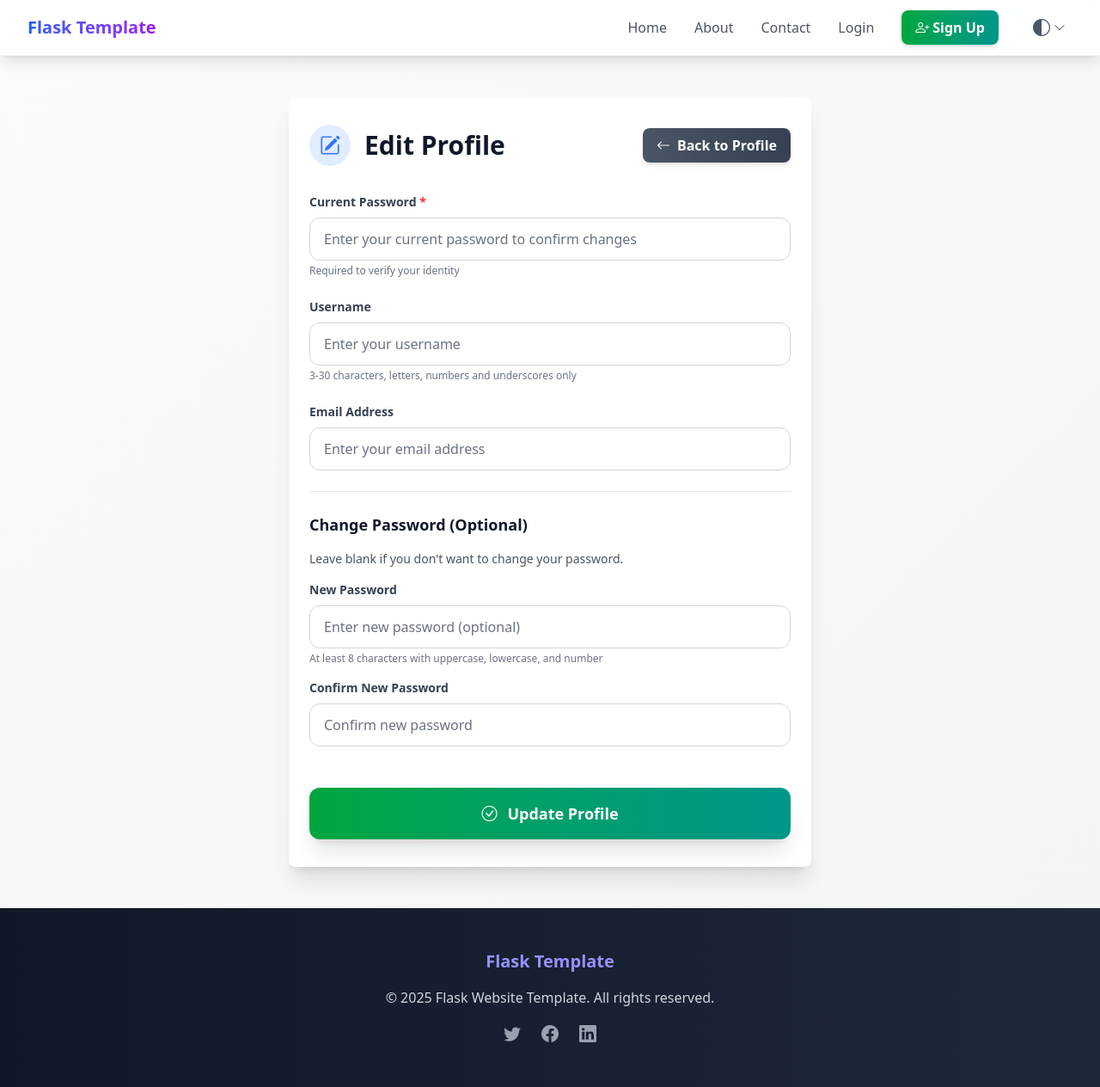
After one commit to MACantara/flask-website-template, a Flask app: template app/templates/auth/edit_profile.html in a window 1280 px wide. The commit adds this page. Shown: the whole page at 86% size. Run offline with Flask 3, Linux system fonts and the light colour scheme; the template is opened without the code that fills it, so the values that code supplies are empty.

Commit message:
Add edit profile functionality: implement user profile editing with validation and error handling

```diff
--- /dev/null
+++ b/app/templates/auth/edit_profile.html
@@ -0,0 +1,128 @@
+{% extends "base.html" %}
+
+{% block title %}Edit Profile - Flask Website{% endblock %}
+
+{% block content %}
+<div class="max-w-2xl mx-auto px-4 sm:px-6 lg:px-8 py-12">
+    <div class="bg-white dark:bg-gray-800 shadow-xl rounded-lg overflow-hidden">
+        <div class="px-6 py-8">
+            <div class="flex items-center justify-between mb-8 opacity-0 animate-fade-in-up">
+                <div class="flex items-center space-x-4">
+                    <div class="h-12 w-12 flex items-center justify-center rounded-full bg-blue-100 dark:bg-blue-900/30 animate-pulse-slow">
+                        <i class="bi bi-pencil-square text-blue-600 dark:text-blue-400 text-2xl"></i>
+                    </div>
+                    <h1 class="text-3xl font-bold text-gray-900 dark:text-white">
+                        Edit Profile
+                    </h1>
+                </div>
+                <a href="{{ url_for('auth.profile') }}"
+                   class="group inline-flex items-center px-4 py-2 bg-gradient-to-r from-gray-600 to-gray-700 text-white font-semibold rounded-lg hover:from-gray-700 hover:to-gray-800 transition-all duration-300 focus:outline-none focus:ring-4 focus:ring-gray-500/25 shadow-md hover:shadow-lg hover:scale-105 transform">
+                    <i class="bi bi-arrow-left mr-2"></i>
+                    Back to Profile
+                </a>
+            </div>
+
+            <form method="POST" class="space-y-6 opacity-0 animate-fade-in-left" style="animation-delay: 0.1s;">
+                <!-- Current Password (Required for all changes) -->
+                <div class="opacity-0 animate-fade-in-up" style="animation-delay: 0.2s;">
+                    <label for="current_password" class="block text-sm font-semibold text-gray-700 dark:text-gray-300 mb-2">
+                        Current Password <span class="text-red-500">*</span>
+                    </label>
+                    <input type="password" id="current_password" name="current_password" required
+                           class="w-full px-4 py-3 border border-gray-300 dark:border-gray-600 rounded-xl focus:outline-none focus:ring-2 focus:ring-blue-500 focus:border-transparent transition-all duration-300 bg-white dark:bg-gray-800 text-gray-900 dark:text-white placeholder-gray-500 dark:placeholder-gray-400 hover:shadow-md"
+                           placeholder="Enter your current password to confirm changes">
+                    <p class="mt-1 text-xs text-gray-500 dark:text-gray-400">Required to verify your identity</p>
+                </div>
+
+                <!-- Username -->
+                <div class="opacity-0 animate-fade-in-up" style="animation-delay: 0.3s;">
+                    <label for="username" class="block text-sm font-semibold text-gray-700 dark:text-gray-300 mb-2">
+                        Username
+                    </label>
+                    <input type="text" id="username" name="username" required
+                           class="w-full px-4 py-3 border border-gray-300 dark:border-gray-600 rounded-xl focus:outline-none focus:ring-2 focus:ring-blue-500 focus:border-transparent transition-all duration-300 bg-white dark:bg-gray-800 text-gray-900 dark:text-white placeholder-gray-500 dark:placeholder-gray-400 hover:shadow-md"
+                           placeholder="Enter your username" value="{{ user.username }}">
+                    <p class="mt-1 text-xs text-gray-500 dark:text-gray-400">3-30 characters, letters, numbers and underscores only</p>
+                </div>
+
+                <!-- Email -->
+                <div class="opacity-0 animate-fade-in-up" style="animation-delay: 0.4s;">
+                    <label for="email" class="block text-sm font-semibold text-gray-700 dark:text-gray-300 mb-2">
+                        Email Address
+                    </label>
+                    <input type="email" id="email" name="email" required
+                           class="w-full px-4 py-3 border border-gray-300 dark:border-gray-600 rounded-xl focus:outline-none focus:ring-2 focus:ring-blue-500 focus:border-transparent transition-all duration-300 bg-white dark:bg-gray-800 text-gray-900 dark:text-white placeholder-gray-500 dark:placeholder-gray-400 hover:shadow-md"
+                           placeholder="Enter your email address" value="{{ user.email }}">
+                </div>
+
+                <!-- Password Change Section -->
+                <div class="border-t border-gray-200 dark:border-gray-700 pt-6 opacity-0 animate-fade-in-up" style="animation-delay: 0.5s;">
+                    <h3 class="text-lg font-semibold text-gray-900 dark:text-white mb-4">
+                        Change Password (Optional)
+                    </h3>
+                    <p class="text-sm text-gray-600 dark:text-gray-400 mb-4">
+                        Leave blank if you don't want to change your password.
+                    </p>
+
+                    <div class="space-y-4">
+                        <div>
+                            <label for="new_password" class="block text-sm font-semibold text-gray-700 dark:text-gray-300 mb-2">
+                                New Password
+                            </label>
+                            <input type="password" id="new_password" name="new_password"
+                                   class="w-full px-4 py-3 border border-gray-300 dark:border-gray-600 rounded-xl focus:outline-none focus:ring-2 focus:ring-blue-500 focus:border-transparent transition-all duration-300 bg-white dark:bg-gray-800 text-gray-900 dark:text-white placeholder-gray-500 dark:placeholder-gray-400 hover:shadow-md"
+                                   placeholder="Enter new password (optional)">
+                            <p class="mt-1 text-xs text-gray-500 dark:text-gray-400">At least 8 characters with uppercase, lowercase, and number</p>
+                        </div>
+
+                        <div>
+                            <label for="confirm_password" class="block text-sm font-semibold text-gray-700 dark:text-gray-300 mb-2">
+                                Confirm New Password
+                            </label>
+                            <input type="password" id="confirm_password" name="confirm_password"
+                                   class="w-full px-4 py-3 border border-gray-300 dark:border-gray-600 rounded-xl focus:outline-none focus:ring-2 focus:ring-blue-500 focus:border-transparent transition-all duration-300 bg-white dark:bg-gray-800 text-gray-900 dark:text-white placeholder-gray-500 dark:placeholder-gray-400 hover:shadow-md"
+                                   placeholder="Confirm new password">
+                        </div>
+                    </div>
+                </div>
+
+                <!-- Submit Button -->
+                <div class="pt-6 opacity-0 animate-fade-in-up" style="animation-delay: 0.6s;">
+                    <button type="submit"
+                            class="group w-full inline-flex items-center justify-center px-8 py-4 bg-gradient-to-r from-green-600 to-teal-600 text-white font-semibold text-lg rounded-xl hover:from-green-700 hover:to-teal-700 transition-all duration-300 focus:outline-none focus:ring-4 focus:ring-green-500/25 shadow-xl hover:shadow-2xl hover:scale-105 transform cursor-pointer">
+                        <i class="bi bi-check-circle mr-3"></i>
+                        <span>Update Profile</span>
+                    </button>
+                </div>
+            </form>
+        </div>
+    </div>
+</div>
+
+<script>
+document.addEventListener('DOMContentLoaded', function() {
+    const newPassword = document.getElementById('new_password');
+    const confirmPassword = document.getElementById('confirm_password');
+
+    // Enable/disable confirm password based on new password
+    newPassword.addEventListener('input', function() {
+        if (this.value) {
+            confirmPassword.required = true;
+            confirmPassword.disabled = false;
+        } else {
+            confirmPassword.required = false;
+            confirmPassword.value = '';
+        }
+    });
+
+    // Password match validation
+    confirmPassword.addEventListener('input', function() {
+        if (newPassword.value && this.value !== newPassword.value) {
+            this.setCustomValidity('Passwords do not match');
+        } else {
+            this.setCustomValidity('');
+        }
+    });
+});
+</script>
+{% endblock %}
--- a/app/templates/auth/profile.html
+++ b/app/templates/auth/profile.html
@@ -84,11 +84,11 @@
                         </span>
                     </div>
                 </div>
-                <div class="flex space-x-3 flex-shrink-0">
-                    <button class="group inline-flex items-center px-4 py-2 bg-gradient-to-r from-gray-600 to-gray-700 text-white text-sm font-medium rounded-lg hover:from-gray-700 hover:to-gray-800 transition-all duration-300 focus:outline-none focus:ring-4 focus:ring-gray-500/25 shadow-md hover:shadow-lg cursor-pointer hover:scale-105 transform">
+                <div class="flex space-x-3">
+                    <a href="{{ url_for('auth.edit_profile') }}" class="group inline-flex items-center px-4 py-2 bg-gradient-to-r from-blue-600 to-indigo-600 text-white text-sm font-medium rounded-lg hover:from-blue-700 hover:to-indigo-700 transition-all duration-300 focus:outline-none focus:ring-4 focus:ring-blue-500/25 shadow-md hover:shadow-lg cursor-pointer hover:scale-105 transform">
                         <i class="bi bi-pencil mr-1"></i>
                         Edit Profile
-                    </button>
+                    </a>
                 </div>
             </div>
         </div>
```
Also changed, not shown: app/routes/auth.py (+82 -0 lines).
